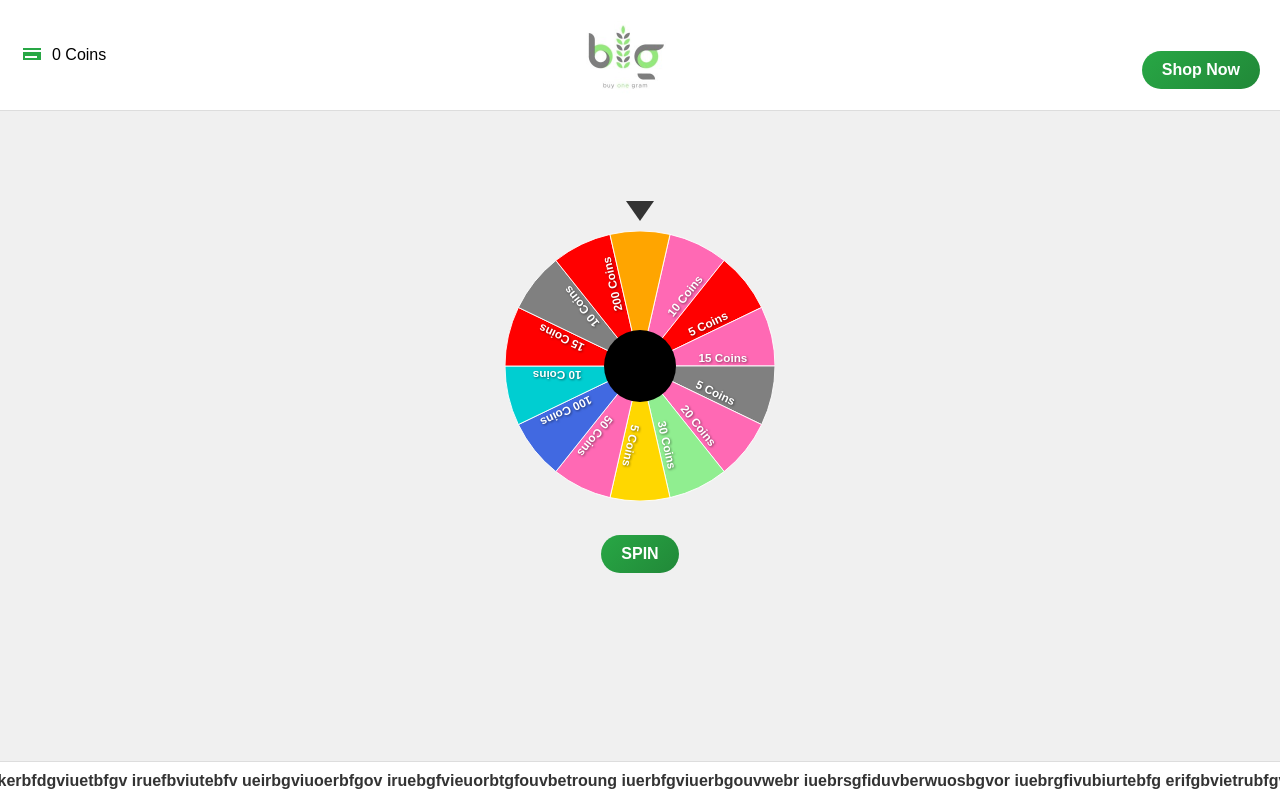
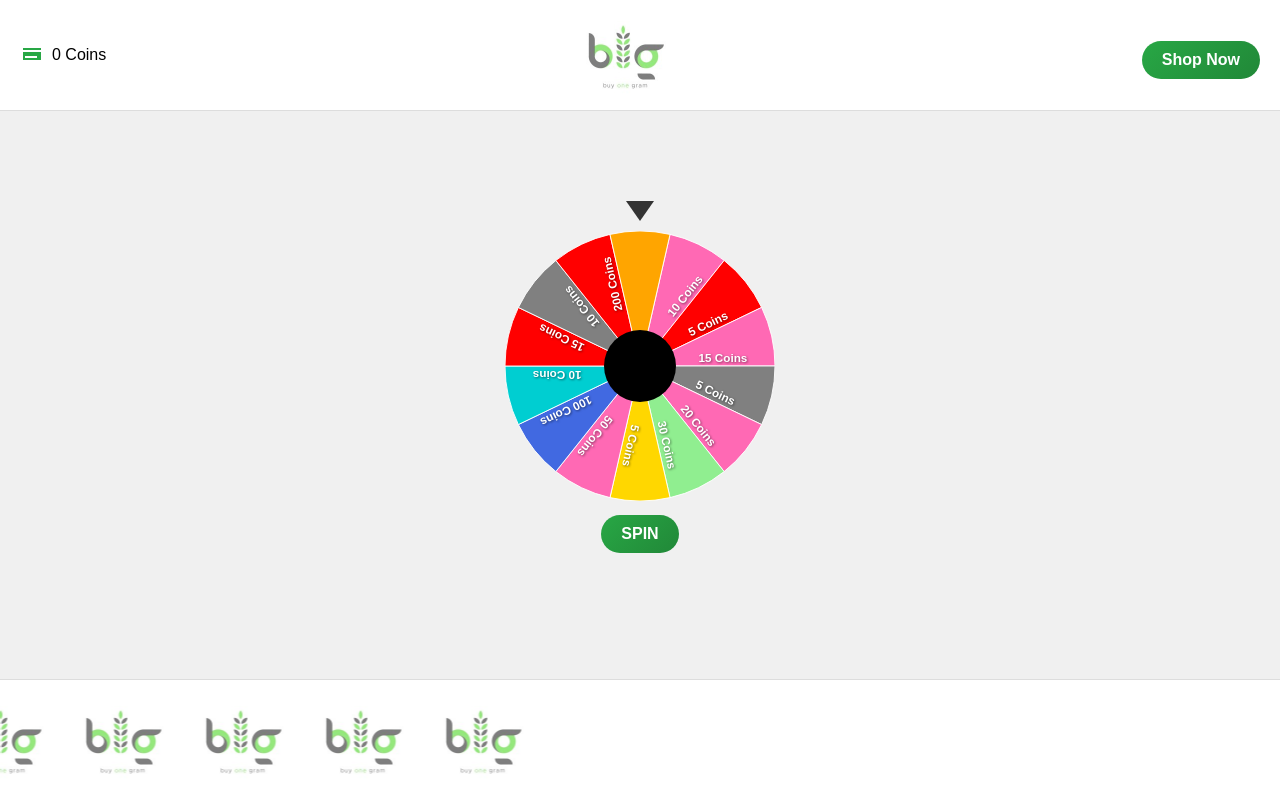
Before and after one commit to LostNSeeker/EFSpinWheel, a React (Create React App) app: page / in a window 1280 px wide. Built offline with nearby package versions, Linux system fonts and the light colour scheme.

Commit message:
bug fixed

```diff
--- a/src/components/SpinWheel.css
+++ b/src/components/SpinWheel.css
@@ -39,7 +39,7 @@ body {
     border-radius: 25px;
     color: #fff;
     padding: 10px 20px;
-    margin-top: 30px;
+    margin-top: 10px;
     font-size: 1rem;
     cursor: pointer;
     font-weight: bold;
@@ -229,7 +229,16 @@ body {
     }
 
     .shop-now-button {
+        margin-bottom: 20px;
       padding: 8px 15px;
       font-size: 0.9rem;
     }
   }
+
+  .marquee-img {
+    display: inline-block;
+    width: 100px; /* adjust as needed */
+    height: auto;
+    margin: 0 10px; /* spacing between images */
+    vertical-align: middle;
+  }
--- a/src/components/SpinWheel.js
+++ b/src/components/SpinWheel.js
@@ -242,16 +242,19 @@ const SpinWheel = () => {
         )}
       </div>
 
-      {/* Footer with CSS Marquee */}
+      {/* Footer with CSS Marquee of 10 images */}
       <footer className="footer">
         <div className="marquee-container">
           <div className="marquee-content">
-            This is a demo marquee scrolling text. You can put any text or
-            offers here! lorem ipsum jhbfeksve erbwksdvbcewrb erbfvicyewrbvie
-            erbciewyrbv bficerwbvuwer kerbwfvkucwerbf erfdbverwkufj
-            kubgrleifgnvliwetkg ukerbfdgviuetbfgv iruefbviutebfv
-            ueirbgviuoerbfgov iruebgfvieuorbtgfouvbetroung iuerbfgviuerbgouvwebr
-            iuebrsgfiduvberwuosbgvor iuebrgfivubiurtebfg erifgbvietrubfgvouewnt
+            {/* 10 images */}
+            {Array.from({ length: 10 }).map((_, i) => (
+              <img
+                key={i}
+                src="/buyonegramlogo.jpeg"
+                alt="Marquee"
+                className="marquee-img"
+              />
+            ))}
           </div>
         </div>
       </footer>
```
